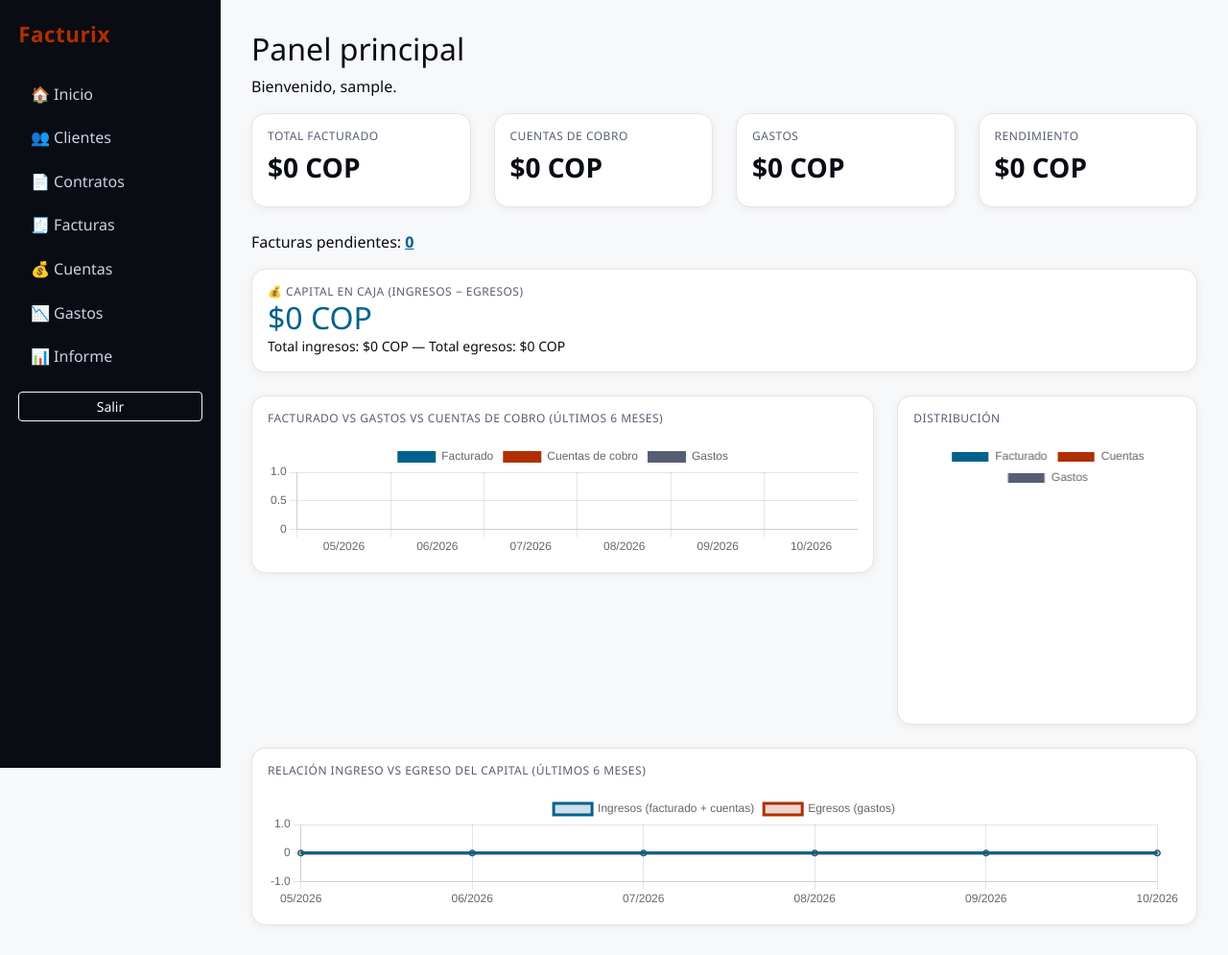
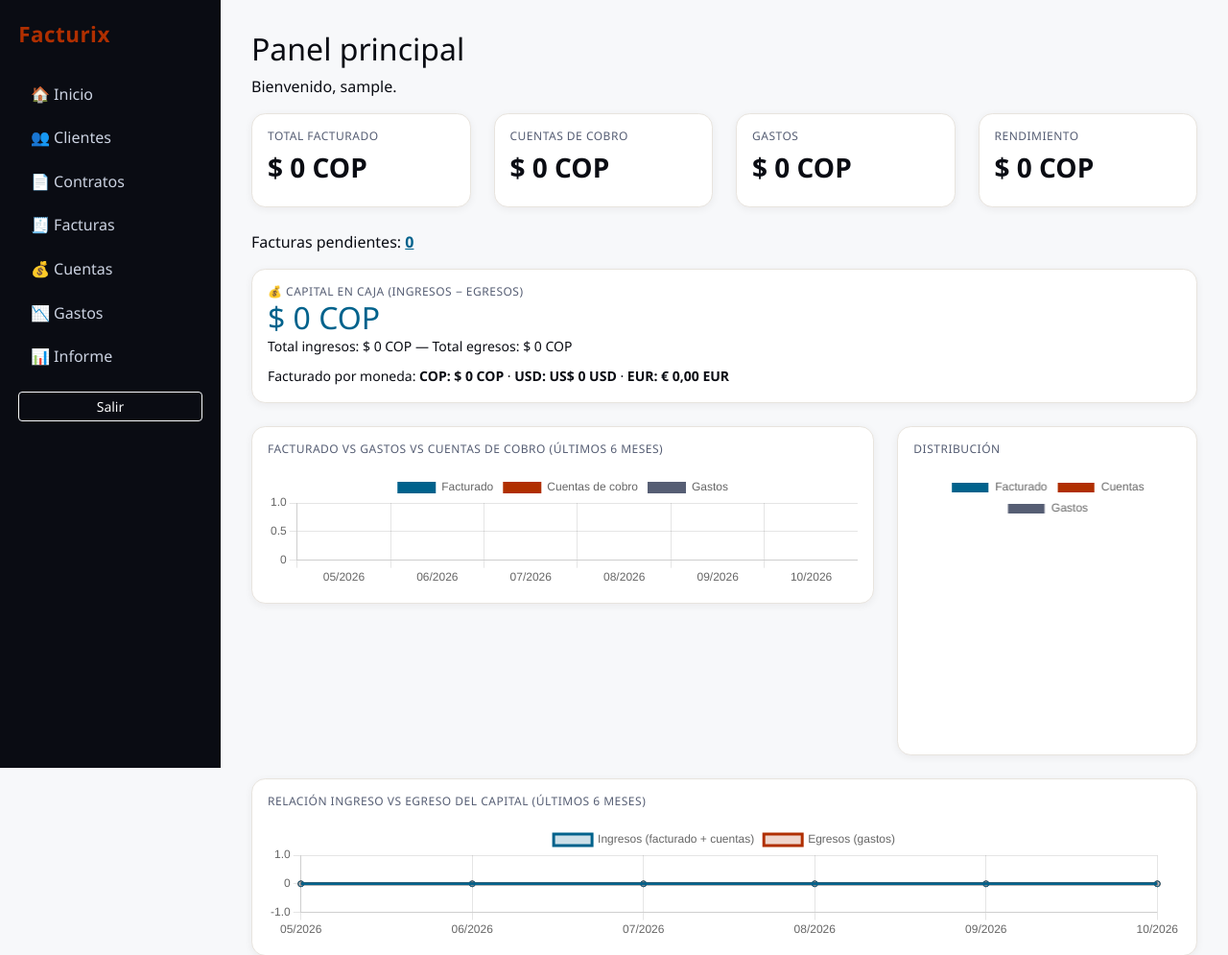
Before and after one commit to vortex-labs-co/facturiX, a Django app: page /dashboard/ in a window 1280 px wide. Shown: the top 995 px of the page at 96% size. Before the commit the page ends 968 px from the top, so only its background shows below. Run offline with Django 5.2, Linux system fonts and the light colour scheme; the visitor is signed in with stand-in values (Sample User, id 1); data that the repository does not hold is empty.

Commit message:
Monedas COP/USD/EUR en facturas, cuentas y gastos

```diff
--- a/core/forms.py
+++ b/core/forms.py
@@ -41,19 +41,19 @@ class ContratoForm(forms.ModelForm):
 class FacturaForm(forms.ModelForm):
     class Meta:
         model = Factura
-        fields = ['cliente', 'contrato', 'concepto', 'valor', 'fecha_vencimiento', 'estado', 'pago_validado']
+        fields = ['cliente', 'contrato', 'concepto', 'valor', 'fecha_vencimiento', 'estado', 'moneda', 'pago_validado']
         widgets = {'fecha_vencimiento': forms.DateInput(attrs={'type': 'date'})}
 
 
 class CuentaCobroForm(forms.ModelForm):
     class Meta:
         model = CuentaCobro
-        fields = ['cliente', 'contrato', 'descripcion', 'valor', 'fecha', 'archivo']
+        fields = ['cliente', 'contrato', 'descripcion', 'valor', 'fecha', 'moneda', 'archivo']
         widgets = {'fecha': forms.DateInput(attrs={'type': 'date'})}
 
 
 class GastoForm(forms.ModelForm):
     class Meta:
         model = Gasto
-        fields = ['descripcion', 'concepto', 'valor', 'fecha', 'archivo']
+        fields = ['descripcion', 'concepto', 'valor', 'fecha', 'moneda', 'archivo']
         widgets = {'fecha': forms.DateInput(attrs={'type': 'date'})}
--- a/core/models.py
+++ b/core/models.py
@@ -69,6 +69,7 @@ class Factura(models.Model):
     fecha_emision = models.DateField(auto_now_add=True)
     fecha_vencimiento = models.DateField(null=True, blank=True)
     estado = models.CharField(max_length=20, choices=ESTADOS, default='pendiente')
+    moneda = models.CharField(max_length=3, default='COP', choices=[('COP', 'COP'), ('USD', 'USD'), ('EUR', 'EUR')])
     pago_validado = models.BooleanField(default=False)
     enviada_email = models.BooleanField(default=False)
 
@@ -111,6 +112,7 @@ class CuentaCobro(models.Model):
     valor = models.DecimalField(max_digits=14, decimal_places=2)
     fecha = models.DateField()
     archivo = models.FileField(upload_to='cuentas/')
+    moneda = models.CharField(max_length=3, default='COP', choices=[('COP', 'COP'), ('USD', 'USD'), ('EUR', 'EUR')])
     creado = models.DateTimeField(auto_now_add=True)
 
     class Meta:
@@ -127,6 +129,7 @@ class Gasto(models.Model):
     valor = models.DecimalField(max_digits=14, decimal_places=2)
     fecha = models.DateField()
     archivo = models.FileField(upload_to='gastos/')
+    moneda = models.CharField(max_length=3, default='COP', choices=[('COP', 'COP'), ('USD', 'USD'), ('EUR', 'EUR')])
     creado = models.DateTimeField(auto_now_add=True)
 
     class Meta:
--- a/core/templatetags/core_tags.py
+++ b/core/templatetags/core_tags.py
@@ -3,12 +3,17 @@ from django import template
 
 register = template.Library()
 
+SIMBOLOS = {'COP': '$', 'USD': 'US$', 'EUR': '€', 'MXN': '$', 'GBP': '£'}
+
 
 @register.filter
-def moneda(value):
+def moneda(value, codigo='COP'):
     try:
         n = Decimal(str(value or 0))
     except Exception:
         return value
-    s = f'{n:,.0f}'.replace(',', '.')
-    return f'${s} COP'
+    if codigo == 'EUR':
+        s = f'{n:,.2f}'.replace(',', 'X').replace('.', ',').replace('X', '.')
+    else:
+        s = f'{n:,.0f}'.replace(',', '.')
+    return f'{SIMBOLOS.get(codigo, "$")} {s} {codigo}'
--- a/core/views.py
+++ b/core/views.py
@@ -17,6 +17,9 @@ def dashboard(request):
     total_facturado = Factura.objects.aggregate(t=Sum('valor'))['t'] or 0
     total_cobrado = CuentaCobro.objects.aggregate(t=Sum('valor'))['t'] or 0
     total_gastos = Gasto.objects.aggregate(t=Sum('valor'))['t'] or 0
+    fact_por_moneda = {}
+    for m in ['COP', 'USD', 'EUR']:
+        fact_por_moneda[m] = Factura.objects.filter(moneda=m).aggregate(t=Sum('valor'))['t'] or 0
     facturas_pendientes = Factura.objects.filter(estado='pendiente').count()
     # Series mensuales para graficas (ultimos 6 meses)
     from dateutil.relativedelta import relativedelta
@@ -39,6 +42,7 @@ def dashboard(request):
         'meses': meses, 'series_fact': series_fact, 'series_gas': series_gas, 'series_cuentas': series_cuentas,
         'capital_caja': total_facturado - total_gastos,
         'total_ingresos': total_facturado + total_cobrado,
+        'fact_por_moneda': fact_por_moneda,
     })
 
 
--- a/templates/core/cuenta_lista.html
+++ b/templates/core/cuenta_lista.html
@@ -8,7 +8,7 @@
 <table class="table table-hover">
   <thead><tr><th>Descripción</th><th>Cliente</th><th>Valor</th><th>Fecha</th><th>Archivo</th></tr></thead>
   <tbody>
-  {% for c in cuentas %}<tr><td>{{ c.descripcion }}</td><td>{{ c.cliente.nombre }}</td><td>{{ c.valor|moneda }}</td><td>{{ c.fecha }}</td><td><a href="{% url 'cuenta_vista' c.pk %}" class="btn btn-sm btn-outline-success">Vista</a> <a href="{{ c.archivo.url }}" class="btn btn-sm btn-outline-light">Ver</a></td></tr>
+  {% for c in cuentas %}<tr><td>{{ c.descripcion }}</td><td>{{ c.cliente.nombre }}</td><td>{{ c.valor|moneda:c.moneda }}</td><td>{{ c.fecha }}</td><td><a href="{% url 'cuenta_vista' c.pk %}" class="btn btn-sm btn-outline-success">Vista</a> <a href="{{ c.archivo.url }}" class="btn btn-sm btn-outline-light">Ver</a></td></tr>
   {% empty %}<tr><td colspan="5">Sin cuentas</td></tr>{% endfor %}
   </tbody>
 </table>
--- a/templates/core/cuenta_vista.html
+++ b/templates/core/cuenta_vista.html
@@ -1,7 +1,7 @@
 {% extends 'base.html' %} {% load core_tags %}
 {% block content %}
 <h4>Previsualizar: {{ cuenta.descripcion }}</h4>
-<p>Cliente: {{ cuenta.cliente.nombre }} — Valor: {{ cuenta.valor|moneda }} — Fecha: {{ cuenta.fecha }}</p>
+<p>Cliente: {{ cuenta.cliente.nombre }} — Valor: {{ cuenta.valor|moneda:cuenta.moneda }} — Fecha: {{ cuenta.fecha }}</p>
 {% if es_pdf %}
   <embed src="{{ cuenta.archivo.url }}" type="application/pdf" width="100%" height="600px">
 {% elif es_imagen %}
--- a/templates/core/factura_lista.html
+++ b/templates/core/factura_lista.html
@@ -10,7 +10,7 @@
   <tbody>
   {% for f in facturas %}
     <tr>
-      <td>{{ f.numero }}</td><td>{{ f.cliente.nombre }}</td><td>{{ f.valor|moneda }}</td>
+      <td>{{ f.numero }}</td><td>{{ f.cliente.nombre }}</td><td>{{ f.valor|moneda:f.moneda }}</td>
       <td>{{ f.fecha_emision }}</td><td>{{ f.get_estado_display }}</td>
       <td>{% if f.enviada_email %}✅{% else %}—{% endif %}</td>
       <td>
--- a/templates/core/factura_pdf.html
+++ b/templates/core/factura_pdf.html
@@ -14,8 +14,8 @@
 <table>
   <thead><tr><th>Concepto</th><th>Valor</th></tr></thead>
   <tbody>
-    <tr><td>{{ factura.concepto }}</td><td>{{ factura.valor|moneda }}</td></tr>
-    <tr class="total-row"><td><strong>TOTAL</strong></td><td><strong>{{ factura.valor|moneda }}</strong></td></tr>
+    <tr><td>{{ factura.concepto }}</td><td>{{ factura.valor|moneda:factura.moneda }}</td></tr>
+    <tr class="total-row"><td><strong>TOTAL</strong></td><td><strong>{{ factura.valor|moneda:factura.moneda }}</strong></td></tr>
   </tbody>
 </table>
 <p>Estado: {{ factura.get_estado_display }}</p>
--- a/templates/core/gasto_lista.html
+++ b/templates/core/gasto_lista.html
@@ -8,7 +8,7 @@
 <table class="table table-hover">
   <thead><tr><th>Descripción</th><th>Concepto</th><th>Valor</th><th>Fecha</th><th>Archivo</th></tr></thead>
   <tbody>
-  {% for g in gastos %}<tr><td>{{ g.descripcion }}</td><td>{{ g.concepto }}</td><td>{{ g.valor|moneda }}</td><td>{{ g.fecha }}</td><td><a href="{% url 'gasto_vista' g.pk %}" class="btn btn-sm btn-outline-success">Vista</a> <a href="{{ g.archivo.url }}" class="btn btn-sm btn-outline-light">Ver</a></td></tr>
+  {% for g in gastos %}<tr><td>{{ g.descripcion }}</td><td>{{ g.concepto }}</td><td>{{ g.valor|moneda:g.moneda }}</td><td>{{ g.fecha }}</td><td><a href="{% url 'gasto_vista' g.pk %}" class="btn btn-sm btn-outline-success">Vista</a> <a href="{{ g.archivo.url }}" class="btn btn-sm btn-outline-light">Ver</a></td></tr>
   {% empty %}<tr><td colspan="4">Sin gastos</td></tr>{% endfor %}
   </tbody>
 </table>
--- a/templates/core/gasto_vista.html
+++ b/templates/core/gasto_vista.html
@@ -1,7 +1,7 @@
 {% extends 'base.html' %} {% load core_tags %}
 {% block content %}
 <h4>Previsualizar: {{ gasto.descripcion }}</h4>
-<p>Valor: {{ gasto.valor|moneda }} — Fecha: {{ gasto.fecha }} — Concepto: {{ gasto.concepto }}</p>
+<p>Valor: {{ gasto.valor|moneda:gasto.moneda }} — Fecha: {{ gasto.fecha }} — Concepto: {{ gasto.concepto }}</p>
 {% if es_pdf %}
   <embed src="{{ gasto.archivo.url }}" type="application/pdf" width="100%" height="600px">
 {% elif es_imagen %}
--- a/templates/core/informe.html
+++ b/templates/core/informe.html
@@ -23,7 +23,7 @@
 <table>
   <thead><tr><th>N°</th><th>Cliente</th><th>Valor</th></tr></thead>
   <tbody>
-  {% for f in facturas %}<tr><td>{{ f.numero }}</td><td>{{ f.cliente.nombre }}</td><td>{{ f.valor|moneda }}</td></tr>
+  {% for f in facturas %}<tr><td>{{ f.numero }}</td><td>{{ f.cliente.nombre }}</td><td>{{ f.valor|moneda:f.moneda }}</td></tr>
   {% empty %}<tr><td colspan="3">Sin facturas</td></tr>{% endfor %}
   </tbody>
 </table>
--- a/templates/dashboard.html
+++ b/templates/dashboard.html
@@ -14,6 +14,9 @@
   <h6 class="mb-0">💰 Capital en caja (ingresos − egresos)</h6>
   <h2 class="mb-0" style="color:#00628C">{{ capital_caja|moneda }}</h2>
   <small>Total ingresos: {{ total_ingresos|moneda }} — Total egresos: {{ total_gastos|moneda }}</small>
+  <div class="mt-2">
+    <small>Facturado por moneda: <strong>COP: {{ fact_por_moneda.COP|moneda }}</strong> · <strong>USD: {{ fact_por_moneda.USD|moneda:'USD' }}</strong> · <strong>EUR: {{ fact_por_moneda.EUR|moneda:'EUR' }}</strong></small>
+  </div>
 </div>
 
 <div class="row">
```
Also changed, not shown: core/migrations/0006_cuentacobro_moneda_factura_moneda_gasto_moneda.py (added).
